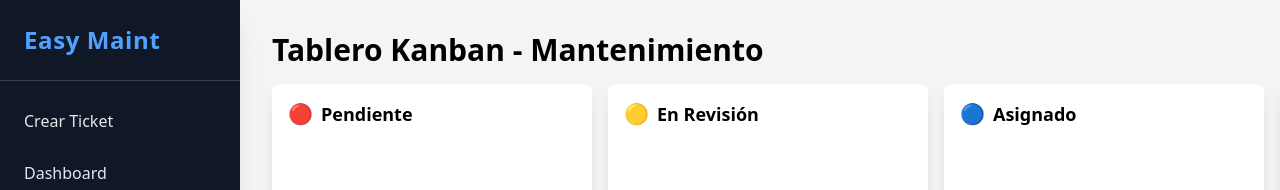
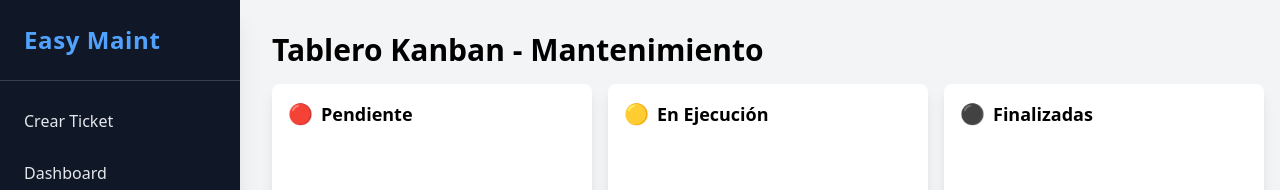
Before and after one commit to EdgarJr30/mlm_frontend, a React (Vite) app: page /kanban in a window 1280 px wide. Shown: the top 190 px of the page. Built offline with nearby package versions, Linux system fonts and the light colour scheme.

Commit message:
refactor(kanban): limitar visualización de columnas a Pendiente, En Ejecución y Finalizadas

```diff
--- a/src/components/EditTicketModal.tsx
+++ b/src/components/EditTicketModal.tsx
@@ -3,12 +3,8 @@ import type { Ticket } from "../types/Ticket";
 
 const STATUSES: Ticket["status"][] = [
   "Pendiente",
-  "En Revisión",
-  "Asignado",
-  "En Proceso",
-  "En Espera",
-  "Completado",
-  "Cerrado",
+  "En Ejecución",
+  "Finalizadas",
 ];
 
 // Mock responsables (luego lo sacas de la BD)
--- a/src/components/KanbanBoard.tsx
+++ b/src/components/KanbanBoard.tsx
@@ -6,22 +6,14 @@ import type { Ticket } from "../types/Ticket";
 
 const STATUSES: Ticket["status"][] = [
     "Pendiente",
-    "En Revisión",
-    "Asignado",
-    "En Proceso",
-    "En Espera",
-    "Completado",
-    "Cerrado",
+    "En Ejecución",
+    "Finalizadas",
 ];
 
 const STATUS_ICONS: Record<Ticket["status"], string> = {
     "Pendiente": "🔴",
-    "En Revisión": "🟡",
-    "Asignado": "🔵",
-    "En Proceso": "🟣",
-    "En Espera": "🟠",
-    "Completado": "🟢",
-    "Cerrado": "⚫️",
+    "En Ejecución": "🟡",
+    "Finalizadas": "⚫️",
 };
 
 export default function KanbanBoard() {
--- a/src/types/Ticket.ts
+++ b/src/types/Ticket.ts
@@ -7,12 +7,8 @@ export interface Ticket {
   priority: "baja" | "media" | "alta";
   status:
     | "Pendiente"
-    | "En Revisión"
-    | "Asignado"
-    | "En Proceso"
-    | "En Espera"
-    | "Completado"
-    | "Cerrado";
+    | "En Ejecución"
+    | "Finalizadas";
   requester: string;
   location: string;
   responsible?: string;
```
Also changed, not shown: 1 other file (tests, documents, lock files or other folders).
